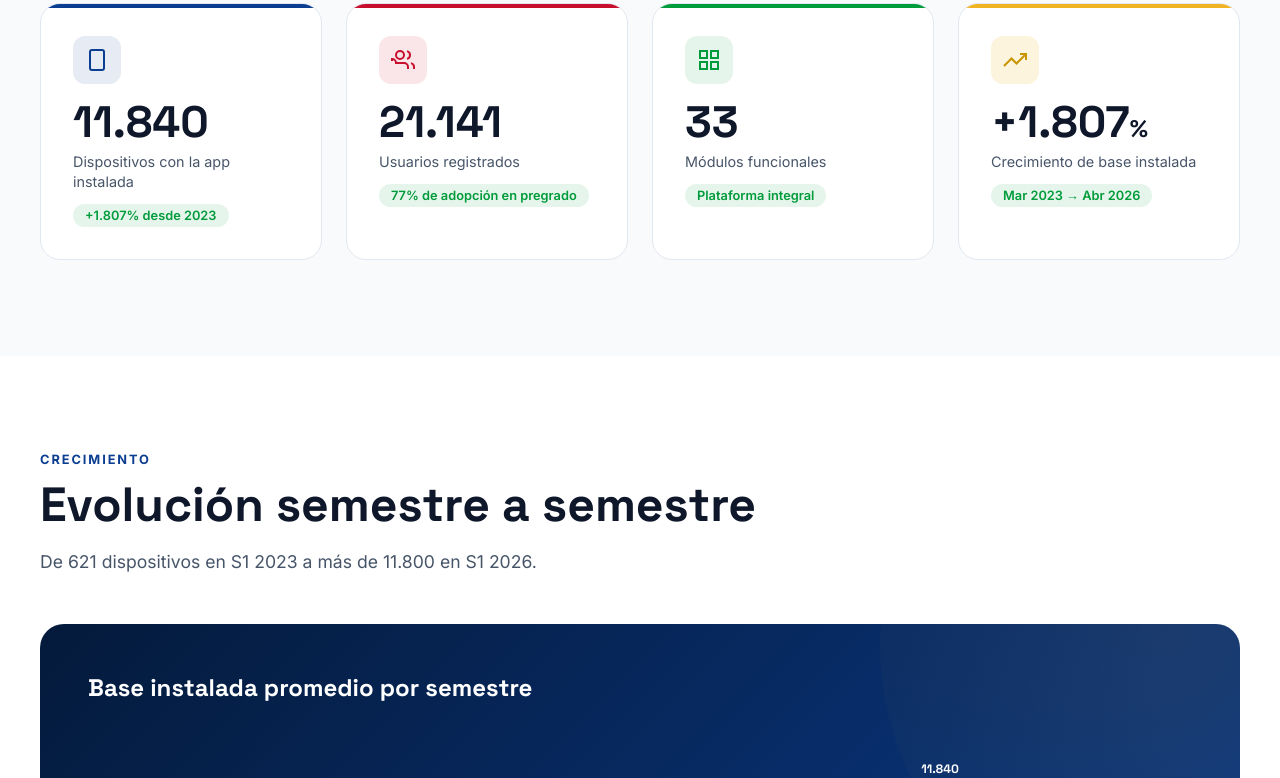
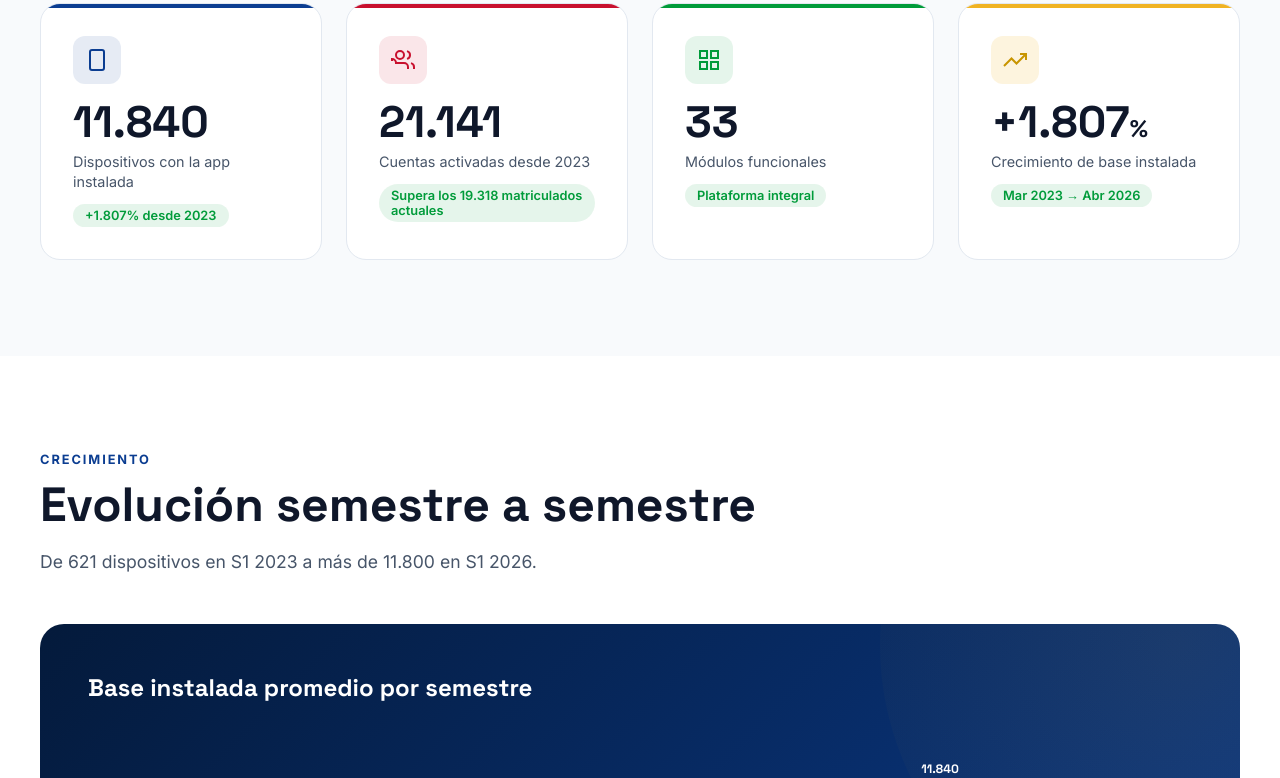
Before and after one commit to afgrajaless/utp-movil-presentacion, a plain HTML site: page index.html in a window 1280 px wide. Shown: the part 1093-1871 px from the top of the page. Drawn offline with Linux system fonts and the light colour scheme.

Commit message:
feat: mejorar contexto de usuarios registrados con dato de aceptación de términos
- KPI: 'Cuentas activadas desde 2023' supera 19.318 matriculados actuales
- Sección usuarios: contexto de activación vs población estudiantil

```diff
--- a/index.html
+++ b/index.html
@@ -1344,8 +1344,8 @@ footer strong { color: var(--white); font-weight: 600; }
           <svg width="24" height="24" fill="none" stroke="currentColor" stroke-width="2"><path d="M17 21v-2a4 4 0 00-4-4H5a4 4 0 00-4-4v2"/><circle cx="9" cy="7" r="4"/><path d="M23 21v-2a4 4 0 00-3-3.87"/><path d="M16 3.13a4 4 0 010 7.75"/></svg>
         </div>
         <div class="kpi-number" data-count="21141">0</div>
-        <div class="kpi-label">Usuarios registrados</div>
-        <div class="kpi-trend">77% de adopción en pregrado</div>
+        <div class="kpi-label">Cuentas activadas desde 2023</div>
+        <div class="kpi-trend">Supera los 19.318 matriculados actuales</div>
       </div>
       <div class="kpi-card reveal reveal-delay-3">
         <div class="kpi-icon">
@@ -1616,7 +1616,7 @@ footer strong { color: var(--white); font-weight: 600; }
     <div class="text-center reveal">
       <div class="section-label">Nuestra comunidad digital</div>
       <div class="section-title">¿Quién usa la app?</div>
-      <p class="section-subtitle mx-auto">21.141 usuarios registrados. El 77% de los 18.154 estudiantes de pregrado usa la app activamente.</p>
+      <p class="section-subtitle mx-auto">21.141 personas han activado la app desde su lanzamiento — más que los 19.318 matriculados actuales. El 77% de pregrado la usa activamente.</p>
     </div>
     <div class="users-grid reveal">
       <div>
```
